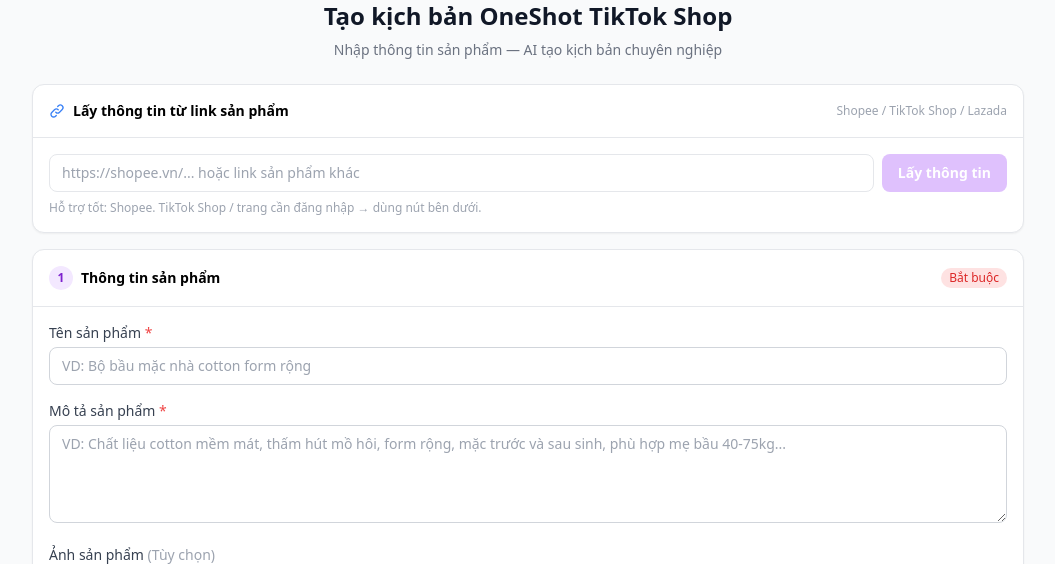
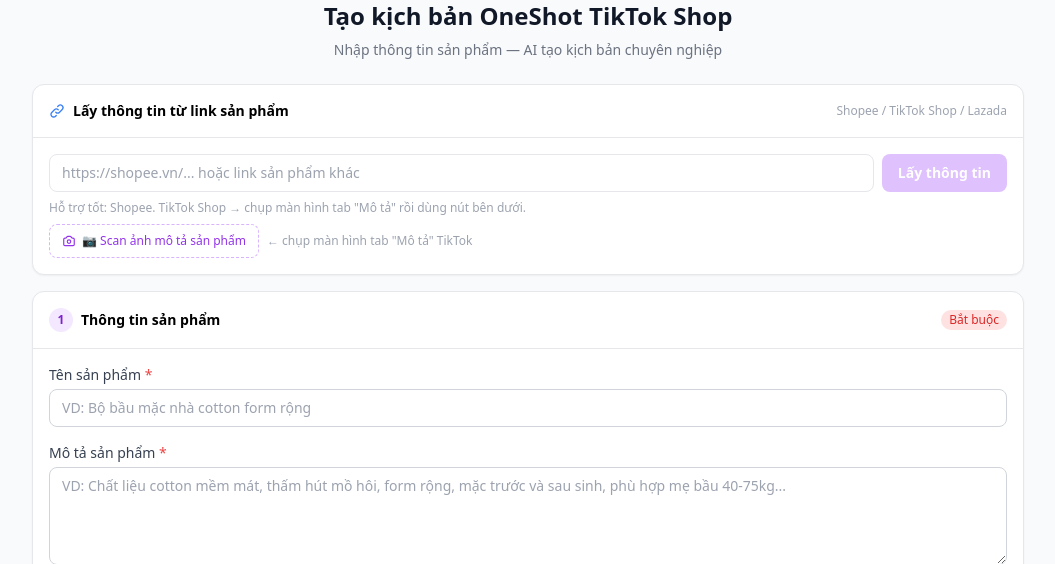
Before and after one commit to jojofinshop-ai/bella-ai-script, a Flask app: page / in a window 1280 px wide. Shown: the part 221-785 px from the top of the page, without its empty margins (112-1167 px from the left). Run offline with Flask 3, Linux system fonts and the light colour scheme; some libraries are stand-ins or nearby versions.

Commit message:
feat: add scan product from screenshot using Gemini Vision

```diff
--- a/app.py
+++ b/app.py
@@ -815,6 +815,23 @@ def regenerate_section():
         return jsonify({'success': False, 'error': msg}), 500
 
 
+@app.route('/api/scan-product', methods=['POST'])
+def scan_product():
+    try:
+        data = request.get_json()
+        image_data_url = data.get('image', '')
+        gemini_key = (data.get('settings', {}).get('apiKeys') or {}).get('gemini', '')
+        if not gemini_key:
+            return jsonify({'success': False, 'error': 'Cần nhập Gemini API key trong Cài đặt để dùng tính năng này'}), 400
+        if not image_data_url:
+            return jsonify({'success': False, 'error': 'Không nhận được ảnh'}), 400
+        from ai_providers import scan_product_from_screenshot
+        result = scan_product_from_screenshot(gemini_key, image_data_url)
+        return jsonify({'success': True, **result})
+    except Exception as e:
+        return jsonify({'success': False, 'error': str(e)}), 500
+
+
 @app.route('/api/test-connection', methods=['POST'])
 def test_connection():
     try:
--- a/templates/index.html
+++ b/templates/index.html
@@ -145,7 +145,19 @@
               </span>
             </button>
           </div>
-          <p class="text-xs text-gray-400">Hỗ trợ tốt: Shopee. TikTok Shop / trang cần đăng nhập → dùng nút bên dưới.</p>
+          <p class="text-xs text-gray-400">Hỗ trợ tốt: Shopee. TikTok Shop → chụp màn hình tab "Mô tả" rồi dùng nút bên dưới.</p>
+          <!-- Scan ảnh màn hình -->
+          <div class="flex items-center gap-2">
+            <input type="file" accept="image/*" x-ref="scanInput" class="hidden"
+              @change="scanProductImage($event)">
+            <button @click="$refs.scanInput.click()" :disabled="isScanningImage"
+              class="flex items-center gap-1.5 text-xs px-3 py-2 rounded-lg border border-dashed border-purple-300 text-purple-600 hover:bg-purple-50 disabled:opacity-50 transition-colors">
+              <svg class="w-3.5 h-3.5" fill="none" stroke="currentColor" viewBox="0 0 24 24"><path stroke-linecap="round" stroke-linejoin="round" stroke-width="2" d="M3 9a2 2 0 012-2h.93a2 2 0 001.664-.89l.812-1.22A2 2 0 0110.07 4h3.86a2 2 0 011.664.89l.812 1.22A2 2 0 0018.07 7H19a2 2 0 012 2v9a2 2 0 01-2 2H5a2 2 0 01-2-2V9z"/><path stroke-linecap="round" stroke-linejoin="round" stroke-width="2" d="M15 13a3 3 0 11-6 0 3 3 0 016 0"/></svg>
+              <span x-show="!isScanningImage">📷 Scan ảnh mô tả sản phẩm</span>
+              <span x-show="isScanningImage">Đang đọc ảnh...</span>
+            </button>
+            <span class="text-xs text-gray-400">← chụp màn hình tab "Mô tả" TikTok</span>
+          </div>
           <div x-show="fetchUrlError" class="text-xs rounded-lg px-3 py-2 space-y-1.5 bg-red-50 border border-red-200 text-red-700">
             <p x-text="fetchUrlError"></p>
             <button x-show="fetchUrlNeedsAuth" @click="openInBrowser(productUrl)"
@@ -960,6 +972,7 @@ function bellaApp() {
     fetchUrlError: null,
     fetchUrlNeedsAuth: false,
     fetchUrlSuccess: false,
+    isScanningImage: false,
 
     // Settings
     settings: {
@@ -1038,6 +1051,42 @@ function bellaApp() {
     },
     suggestedModels() {
       return PROVIDER_MODELS[this.settings.provider] || [];
+    },
+
+    async scanProductImage(event) {
+      const file = event.target.files?.[0];
+      if (!file) return;
+      const geminiKey = (this.settings.apiKeys || {}).gemini || '';
+      if (!geminiKey) {
+        this.showToast('Cần nhập Gemini API key trong tab Cài đặt để dùng tính năng Scan ảnh', 'error');
+        event.target.value = '';
+        return;
+      }
+      this.isScanningImage = true;
+      try {
+        // Đọc file thành dataUrl
+        const dataUrl = await new Promise((resolve, reject) => {
+          const reader = new FileReader();
+          reader.onload = e => resolve(e.target.result);
+          reader.onerror = reject;
+          reader.readAsDataURL(file);
+        });
+        const res = await fetch('/api/scan-product', {
+          method: 'POST',
+          headers: {'Content-Type': 'application/json'},
+          body: JSON.stringify({ image: dataUrl, settings: this.settings }),
+        });
+        const data = await res.json();
+        if (!data.success) throw new Error(data.error);
+        if (data.productName) this.form.productName = data.productName;
+        if (data.productDescription) this.form.productDescription = data.productDescription;
+        this.showToast('Đã đọc thông tin sản phẩm từ ảnh!', 'success');
+      } catch(e) {
+        this.showToast('Lỗi scan ảnh: ' + e.message, 'error');
+      } finally {
+        this.isScanningImage = false;
+        event.target.value = '';
+      }
     },
 
     async fetchProductUrl() {
```
Also changed, not shown: ai_providers.py (+24 -0 lines).
